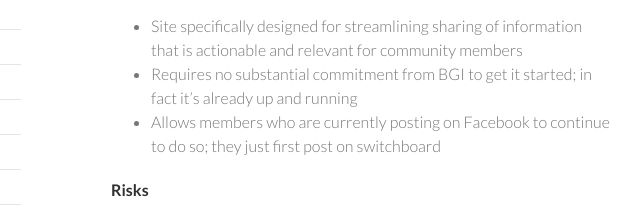
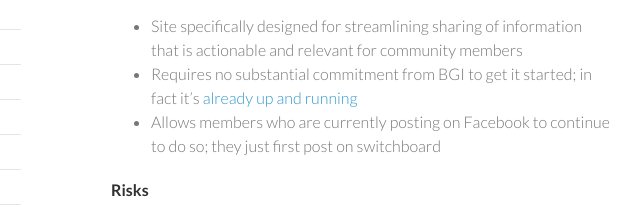
Before and after one commit to etradaniel/bgi-switchboard, a plain HTML site: page index.html in a window 1280 px wide. Shown: the part 368-587 px from the top of the page, 459-1099 px from the left. Drawn offline with Linux system fonts and the light colour scheme.

Commit message:
added link to bgi switchboard

```diff
--- a/index.html
+++ b/index.html
@@ -40,7 +40,7 @@
         <h4>Strengths</h4>
         <ul>
           <li>Site specifically designed for streamlining sharing of information that is actionable and relevant for community members</li>
-          <li>Requires no substantial commitment from BGI to get it started; in fact it’s already up and running</li>
+          <li>Requires no substantial commitment from BGI to get it started; in fact it’s <a href="https://bgi.switchboardhq.com/">already up and running</a></li>
           <li>Allows members who are currently posting on Facebook to continue to do so; they just first post on switchboard</li>
         </ul>
         <h4>Risks</h4>
```
